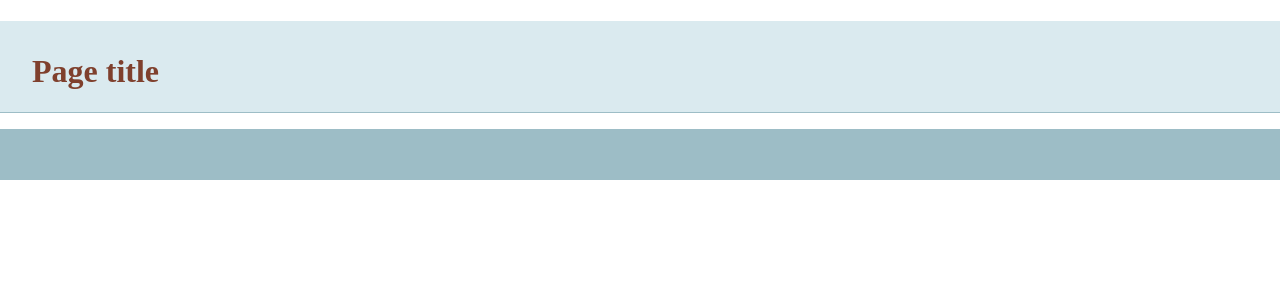
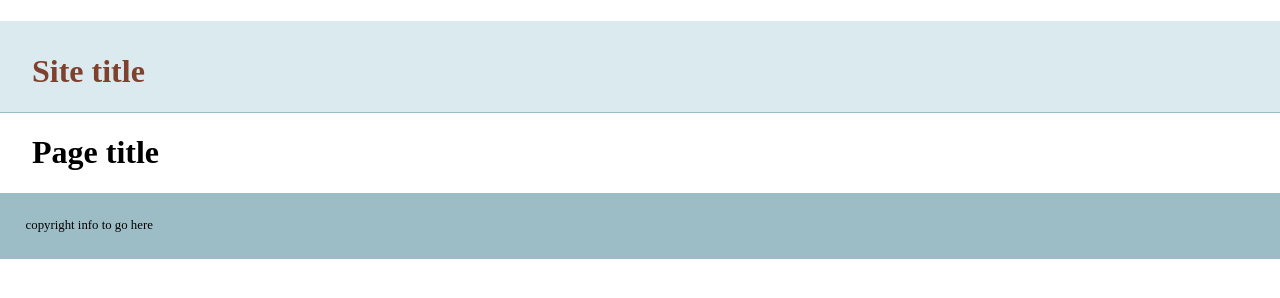
Before and after one commit to gurhanPro/Orignak-8, a plain HTML site: page index.html in a window 1280 px wide. Drawn offline with nearby package versions, Linux system fonts and the light colour scheme.

Commit message:
added more info to template

```diff
--- a/index.html
+++ b/index.html
@@ -14,13 +14,13 @@
     </head>
     <body>
     <header>
-	<h1>Page title</h1>
+	<h1>Site title</h1>
     </header>
     <nav id="pageNav">
     </nav>
-    <main>
+    <main><h1>Page title</h1>
     </main>
-    <footer>
+    <footer>copyright info to go here
     </footer>
         <script>
 //use the modernizr load to load up external scripts. This will load the scripts asynchronously, but the order listed matters. Although it will load all scripts in parallel, it will execute them in the order listed
```
